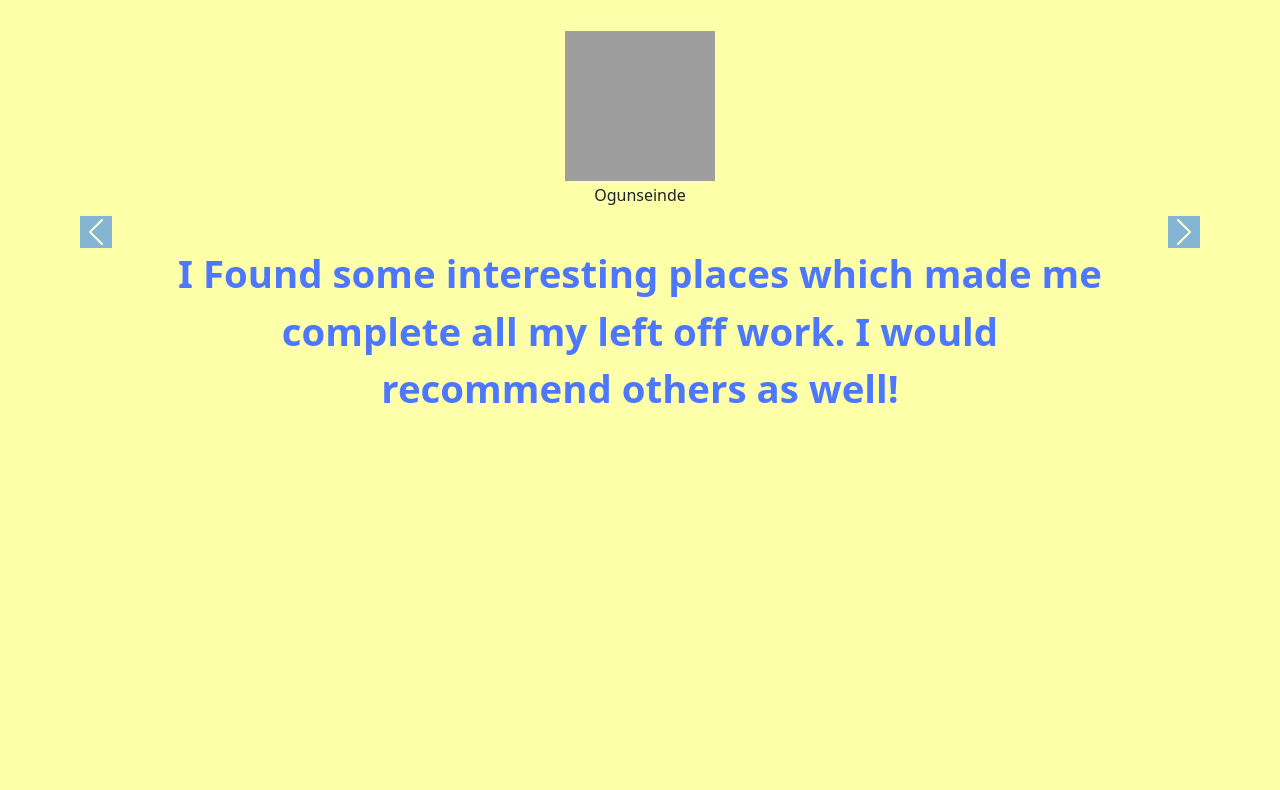
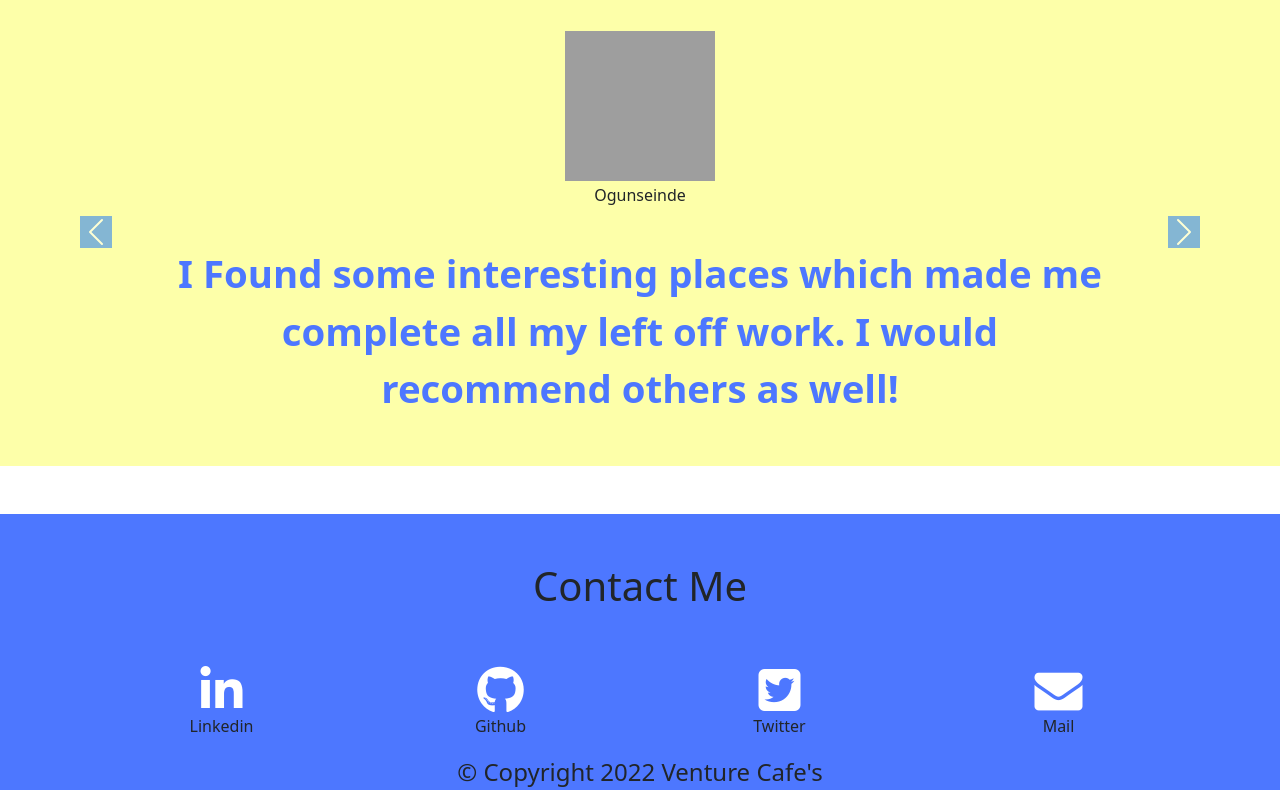
Before and after one commit to PoorneshShiva/Cafe_website, a Flask app: page / in a window 1280 px wide. Shown: the part 424-1214 px from the top of the page. Before the commit the page ends 827 px from the top, so only its background shows below. Run offline with Flask 2, Linux system fonts and the light colour scheme; some libraries are stand-ins or nearby versions; some web fonts are replaced; grey boxes are pictures that could not be loaded.

Commit message:
Adding contact

```diff
--- a/templates/add_new_cafe.html
+++ b/templates/add_new_cafe.html
@@ -110,5 +110,6 @@
     </div>
 
 </section>
+
 </body>
 {% endblock %}
--- a/templates/index.html
+++ b/templates/index.html
@@ -55,5 +55,34 @@
         </div>
     </div>
 </section>
+<section id="footer" class="footer">
+    <div class="container container-lg-12 container-sm-12 container-md-12">
+        <div class="container container-lg-12 container-sm-12 container-md-12 social_footer ">
+            <h1 class="contact_title">Contact Me</h1>
+            <div class="row  row-cols-2 row-cols-lg-4 gx-4 g-lg-4 align-items-start social_row">
+                <div class="col">
+                    <a class="social" href="https://www.linkedin.com/in/poornesh-shiva-9529a0215/"> <i class="fa fa-brands fa-linkedin fa-3x "></i></a><br>
+                    <p class="social_name">Linkedin</p>
+                </div>
+                <div class="col">
+                    <a class="social" href="https://github.com/PoorneshShiva"><i class="fa fa-brands fa-github fa-3x "></i></a><br>
+                    <p class="social_name">Github</p>
+                </div>
+                <div class="col">
+                    <a class="social" href="https://twitter.com/2strokelover46"><i class="fa fa-brands fa-twitter-square fa-3x "></i></a><br>
+                    <p class="social_name">Twitter</p>
+                </div>
+                <div class="col">
+                    <a class="social" href="mailto:poorneshshiva@gmail.com"><i class="fa fa-solid fa-envelope fa-3x"></i></a>
+                    <br>
+                    <p class="social_name">Mail</p>
+                </div>
 
+            </div>
+
+            <p class="copyright">© Copyright 2022 Venture Cafe's</p>
+        </div>
+    </div>
+
+</section>
 </body>
```
Also changed, not shown: templates/location.html (+29 -0 lines).
